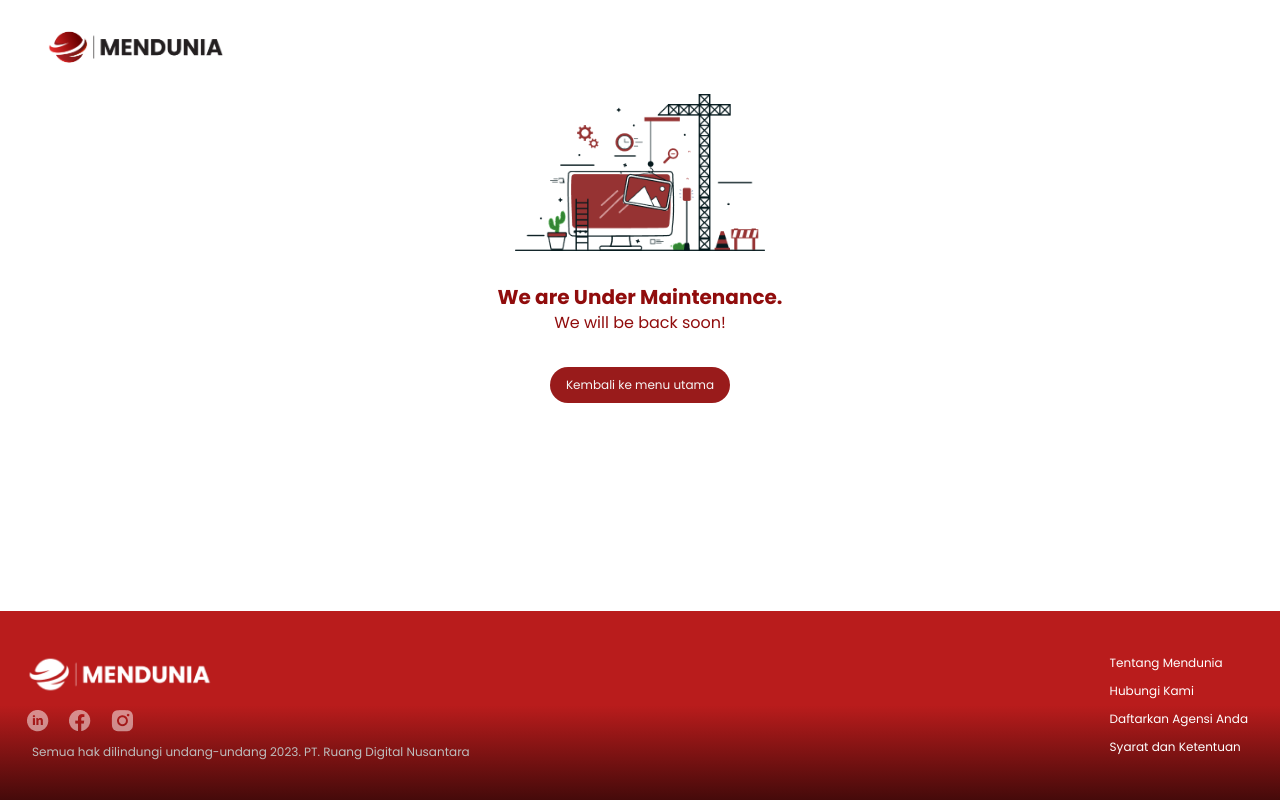
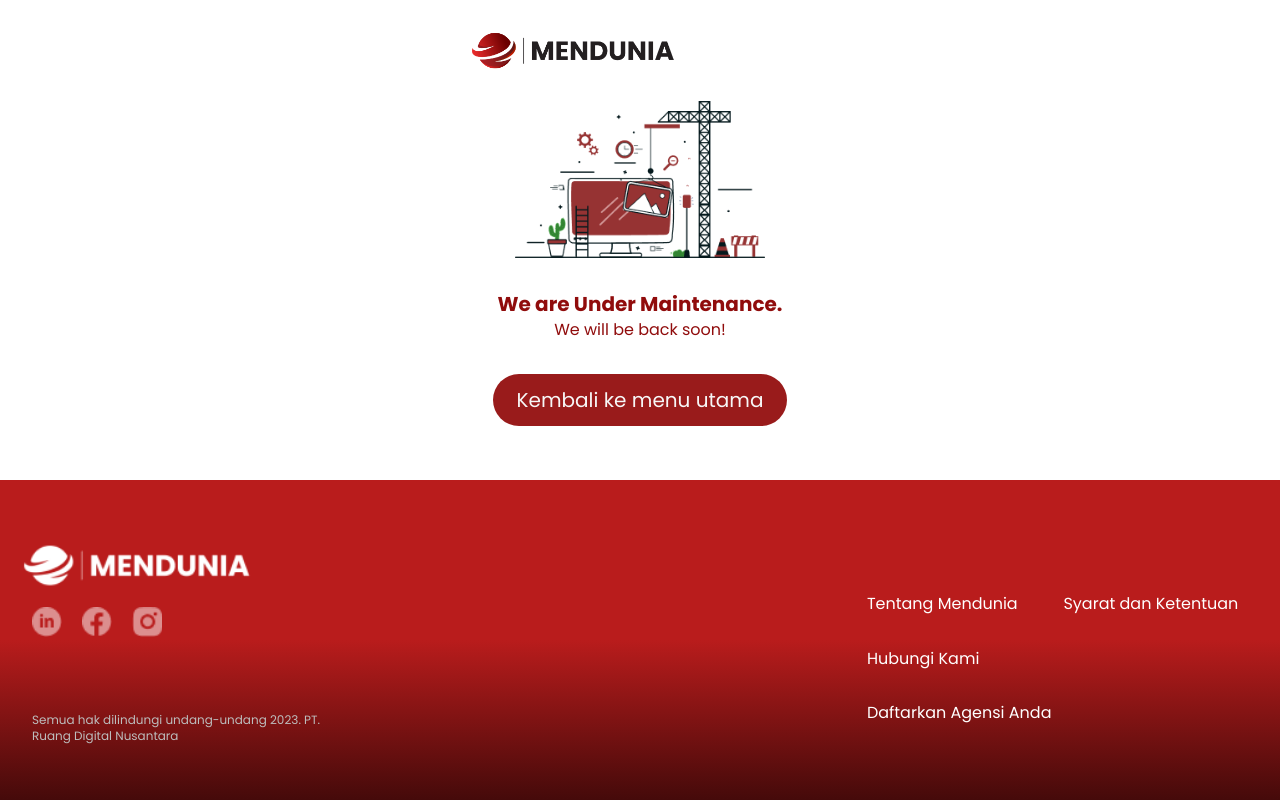
Before and after one commit to mendunia/prelaunch, a Next.js app: page /terms in a window 1280 px wide. Built offline with nearby package versions, Linux system fonts and the light colour scheme.

Commit message:
finish desktop layout

```diff
--- a/src/app/footer.tsx
+++ b/src/app/footer.tsx
@@ -7,37 +7,41 @@ const metalink = [{title: "Tentang Mendunia", url: "/about"}, {title: "Hubungi K
 export default function Footer()
 {
     return(
-        <div className="w-full h-full flex flex-col md:flex-row md:justify-between md:px-8 py-7 md:py-10 gap-7  max-sm:justify-center max-sm:items-center bg-gradient-to-b from-red-700 via-red-700 to-red-950  ">
+        <div className="w-full h-full  md:px-8 py-7 md:py-10 lg:h-80 lg:py-14 gap-7  max-sm:justify-center max-sm:items-center flex justify-center bg-gradient-to-b from-red-700 via-red-700 to-red-950  ">
+            <div className="w-full max-w-screen-2xl flex flex-col md:flex-row md:justify-between">
+
             <FooterImage/>
 
-            <div className='flex flex-col max-w-[50%] justify-start items-start gap-5 md:gap-3'>
+            <div className='flex flex-col max-w-[50%] lg:justify-between justify-start items-start gap-5 md:gap-3'>
                 <div className="flex flex-col gap-3">
-                <Link href="/" className="md:-mx-3">
-                    <Image src={"/company/logo-white.png"} width={200} height={50} alt='Company Logo'/>
+                <Link href="/" className="md:-mx-3 lg:-mx-5">
+                    <Image src={"/company/logo-white.png"} width={250} height={50} alt='Company Logo'/>
                 </Link>
 
-                <div className='flex justify-center gap-5 md:w-24'>
+                <div className='flex justify-center lg:justify-start gap-5 md:w-24 lg:w-full '>
                     {["linkedin", "facebook", "instagram"].map((social, i) => <Image
                     key={`social logo ${i}`}
                     src={`/icons/${social}.png`}
                     alt={`our ${social} account`}
-                    width={25}
+                    width={30}
                     height={25}
                     />)}
                 </div>
             </div>
 
 
-            <p className="max-sm:hidden text-light-grey text-xs">Semua hak dilindungi undang-undang 2023. PT. Ruang Digital Nusantara</p>
+            <p className="max-sm:hidden text-light-grey text-xs lg:w-3/4">Semua hak dilindungi undang-undang 2023. PT. Ruang Digital Nusantara</p>
             </div>
 
-            <div className='flex flex-col min-h-full justify-center items-center md:items-start md:justify-center gap-3'>
+            <div className='flex flex-col min-h-full lg:pt-14  justify-center items-center md:items-start md:justify-center  lg:grid lg:grid-cols-2 lg:grid-rows-3 lg:grid-flow-col gap-3  w-fit'>
             {metalink.map((link, i) =>
-            <Link className='text-white text-xs' key={`Link ${i}`} href={link.url}>
+            <Link className='text-white text-xs lg:text-base text-start' key={`Link ${i}`} href={link.url}>
                 {link.title}
             </Link>)}
             <p className='md:hidden inline-flex text-xs justify-center items-center text-white underline gap-1'><Image className='mt-1.5' width={20} height={1} src={"/icons/indo.png"} alt='Current Language'/>Bahasa</p>
             </div>
+            </div>
+
 
       </div>
 
--- a/src/app/header.tsx
+++ b/src/app/header.tsx
@@ -9,7 +9,7 @@ export default function Header()
 
         <div className='flex w-full justify-between'>
           <Link className="flex max-sm:justify-center w-full" href="/">
-            <Image src={"/company/logo.png"} className='w-48' height={25} width={100} alt='Mendunia Logo'/>
+            <Image src={"/company/logo.png"} className='w-48 lg:w-56' height={25} width={100} alt='Mendunia Logo'/>
           </Link>
 
         </div>
--- a/src/app/layout.tsx
+++ b/src/app/layout.tsx
@@ -29,13 +29,16 @@ export default function RootLayout({
 }) {
   return (
     <html lang="id">
-      <body suppressHydrationWarning className={poppins.className + " min-h-screen flex flex-col"}>
-        <main className='h-full md:px-8 lg:px-10 xl:px-18 2xl:px-36 grow'>
+      <body suppressHydrationWarning className={poppins.className + " min-h-screen flex flex-col justify-center items-center"}>
+        <main className='h-full md:px-8 lg:px-10 xl:px-18 max-w-screen-2xl grow'>
           <Header/>
 
           {children}
+
+
         </main>
         <Footer/>
+
       </body>
     </html>
   )
--- a/src/app/page.tsx
+++ b/src/app/page.tsx
@@ -49,8 +49,8 @@ export default function Home() {
 
       <div className='max-sm:hidden animate__animated animate__fadeIn animate__slow relative w-full flex'>
         <Image className='w-full' src={"/hero/banner.png"} width={1280} height={360} alt='Banner'/>
-        <div className='text-white absolute bottom-4 right-10 flex flex-col gap-1'>
-          <p className='text-xs text-center'>Apa itu Mendunia?</p>
+        <div className='text-white absolute bottom-4 xl:bottom-8 right-10 flex flex-col gap-1'>
+          <p className='text-xs lg:text-base text-center'>Apa itu Mendunia?</p>
           <Link href="/about">
             <Button type='Secondary' text={"Pelajari lebih lanjut"}/>
 
@@ -58,8 +58,8 @@ export default function Home() {
         </div>
       </div>
 
-      <div className=' w-full flex flex-col bg-grey p-5 md:gap-5 px-8 '>
-        <h1 className='animate__animated animate__slideInUp w-full text-center font-bold text-merah-inti text-xl md:text-2xl'>Keuntungan bergabung dengan Mendunia</h1>
+      <div className=' w-full flex flex-col bg-grey p-5 md:gap-5 lg:gap-14 px-8 lg:py-7 '>
+        <h1 className='animate__animated animate__slideInUp w-full text-center font-bold text-merah-inti text-xl lg:text-5xl md:text-2xl'>Keuntungan bergabung dengan Mendunia</h1>
           <Carousel data={["s"]} id='Keuntungan'>
               {keutunganData.map((keuntungan, i) => <div className={`max-sm:min-w-fit max-sm:[animate__animated] animate__fadeInUp md:w-1/3 py-5 px-5 text-center flex flex-col gap-3 md:gap-4 justify-center md:justify-start items-center `} key={"Keuntungan " + i}>
                 <div className='flex flex-col justify-center items-center gap-3'>
@@ -67,25 +67,25 @@ export default function Home() {
                   <Image src={keuntungan.imageUrl} width={50} height={50} alt={keuntungan.title} loading='eager'/>
 
                   </div>
-                <h1 className='font-semibold text-dark-grey'>{keuntungan.title}</h1>
+                <h1 className='font-semibold lg:text-2xl text-dark-grey'>{keuntungan.title}</h1>
                 </div>
 
-                <p className='text-xs leading-5'>{keuntungan.desc}</p>
+                <p className='text-xs lg:text-base leading-5'>{keuntungan.desc}</p>
               </div>)}
 
           </Carousel>
       </div>
 
-      <div className=' w-full flex flex-col px-8'>
-        <h1 className='animate__animated animate__slideInUp w-full text-center font-bold text-merah-inti text-xl md:text-2xl'>Bagaimana cara mendaftarkan agensi Anda?</h1>
-        <Carousel className=' flex overflow-auto gap-10' data={["s"]} id='Keuntungan'>
+      <div className=' w-full flex flex-col lg:gap-14 px-8 lg:py-7'>
+        <h1 className='animate__animated animate__slideInUp w-full text-center font-bold text-merah-inti text-xl md:text-2xl lg:text-5xl'>Bagaimana cara mendaftarkan agensi Anda?</h1>
+        <Carousel className=' flex overflow-auto gap-10 lg:grid lg:grid-cols-4' data={["s"]} id='Keuntungan'>
           {howToData.map((keuntungan, i) =>
-            <li className={` max-sm:min-w-fit md:min-w-[33.3%] px-8 md:px-0 py-5`} key={"Keuntungan " + i}>
+            <li className={` max-sm:min-w-fit md:min-w-[33.3%] lg:min-w-0 px-8 md:px-0 py-5`} key={"Keuntungan " + i}>
               <div className=' pb-4 min-h-full rounded-2xl shadow flex flex-col gap-3'>
                 <Image src={keuntungan.imageUrl} width={500} height={50} alt={keuntungan.title}/>
                 <div className='px-4 flex flex-col gap-3 justify-center items-center'>
-                  <h1 className='font-semibold text-dark-grey'>{keuntungan.title}</h1>
-                  <p className='text-xs leading-5'>{keuntungan.desc}</p>
+                  <h1 className='font-semibold lg:text-2xl text-dark-grey'>{keuntungan.title}</h1>
+                  <p className='text-xs lg:text-base leading-5'>{keuntungan.desc}</p>
                 </div>
               </div>
           </li>)}
@@ -100,8 +100,8 @@ export default function Home() {
 
       <div className='relative w-full max-sm:hidden md:pb-5'>
         <Image className='w-full' src='/hero/banner-qna.png' width={1280} height={360} alt='qna-background'/>
-        <div className='absolute left-5 top-8 flex flex-col gap-6'>
-          <h1 className='text-3xl font-semibold text-white'>Punya Pertanyaan?</h1>
+        <div className='absolute left-5 lg:left-14 top-8 lg:top-16 flex flex-col gap-6'>
+          <h1 className='text-3xl lg:text-5xl font-semibold text-white'>Punya Pertanyaan?</h1>
           <Link href={"/contact"}>
             <Button type='Secondary' text={"Tanya disini"} />
           </Link>
--- a/src/components/button.tsx
+++ b/src/components/button.tsx
@@ -3,8 +3,8 @@ type ButtonType = "Primary" | "Secondary"
 export default function Button (props : {text: String, type? : ButtonType})
 {
     return (
-        <div className={`py-2.5 px-4 ${props.type == "Secondary" ? "bg-white" : "bg-red-800"} rounded-full justify-center items-center gap-2 inline-flex`}>
-            <div className={`${props.type == "Secondary" ? "text-merah-inti" : "text-very-light-grey"} text-xs font-normal`}>{props.text}</div>
+        <div className={`py-2.5 px-4 lg:px-6 lg:py-3 ${props.type == "Secondary" ? "bg-white" : "bg-red-800"} rounded-full justify-center items-center gap-2 inline-flex hover:scale-105 transition-all`}>
+            <div className={`${props.type == "Secondary" ? "text-merah-inti" : "text-very-light-grey"} text-xs lg:text-lg xl:text-xl font-normal`}>{props.text}</div>
         </div>
     )
 }
--- a/src/components/carousel.tsx
+++ b/src/components/carousel.tsx
@@ -20,7 +20,7 @@ export default function Carousel (props : {children: React.ReactNode, data : any
             {...[props.children]}
         </ul>
 
-        {pages.length > 1 && <div className='w-full  flex gap-1 justify-center'>
+        {pages.length > 2 && <div className='w-full  flex gap-1 justify-center'>
             {pages.map((_, i) => (
                 <div key={props.id + i}>
                     <button
```
